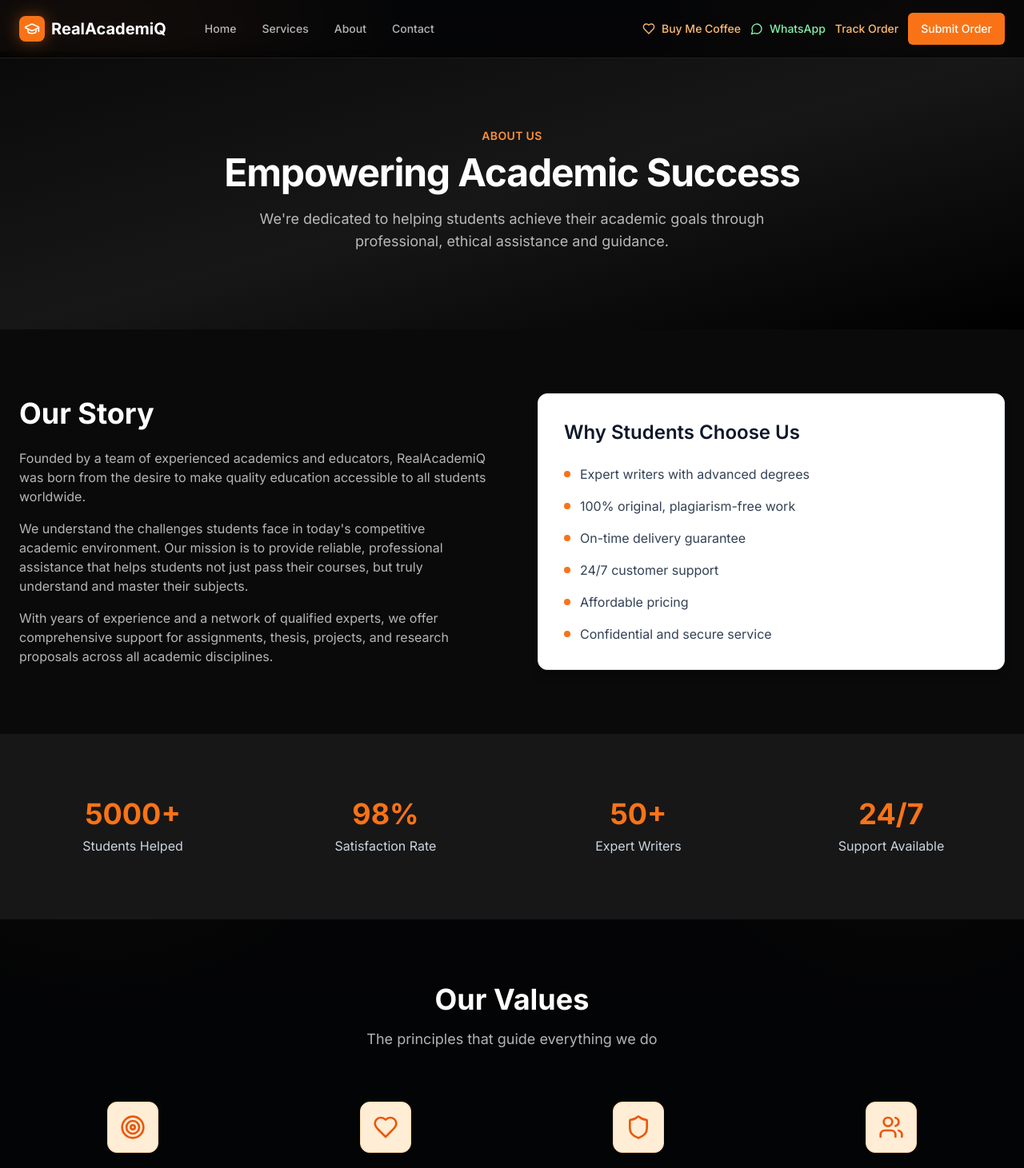
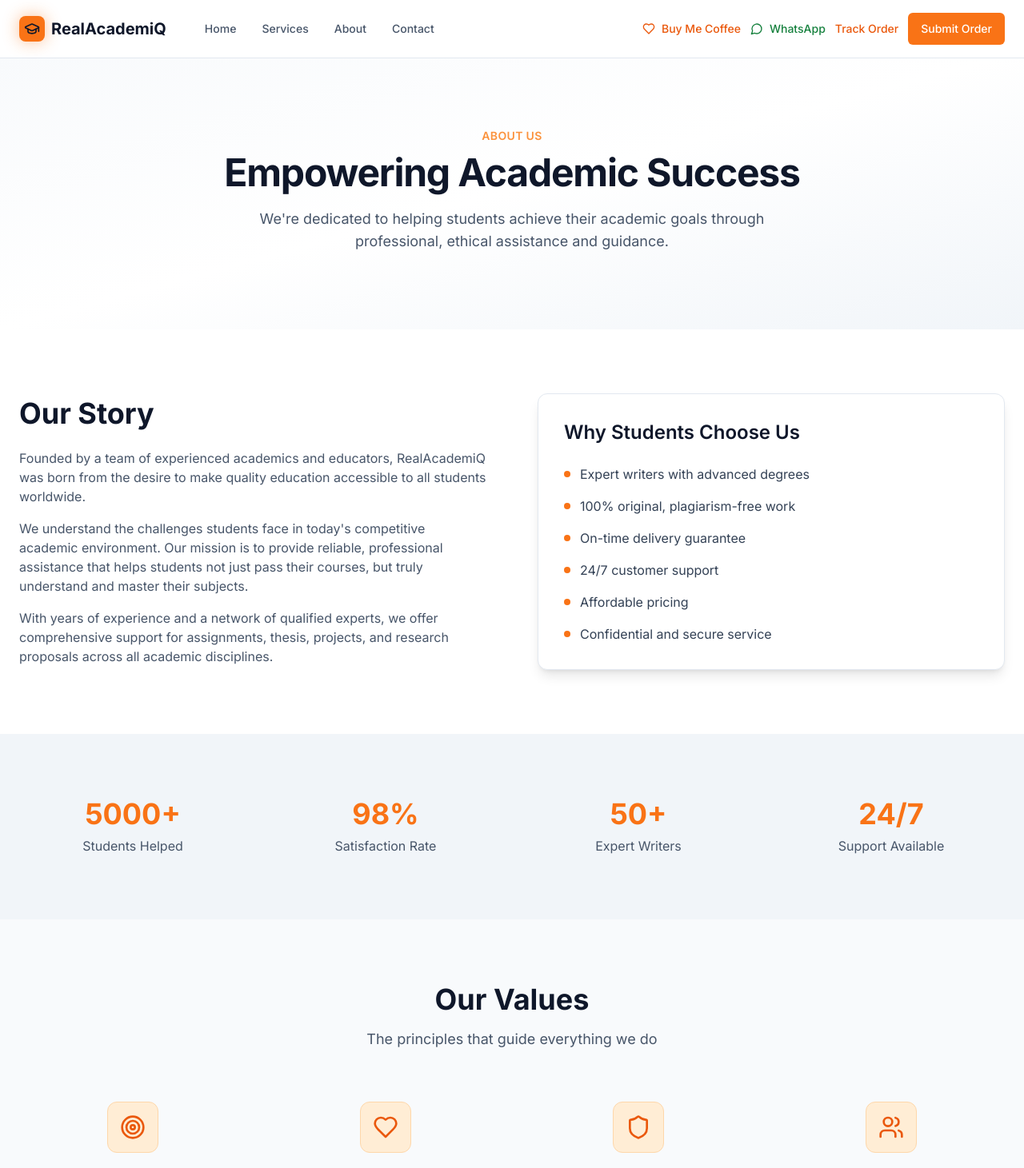
Before and after one commit to WolfriderReal/RealAcademiQ-, a Next.js app: page /about in a window 1280 px wide. Shown: the top 1461 px of the page at 80% size. Built offline with nearby package versions, Linux system fonts and the light colour scheme.

Commit message:
Apply clear light theme across all public pages and header

```diff
--- a/src/app/about/page.tsx
+++ b/src/app/about/page.tsx
@@ -36,14 +36,14 @@ export default function About() {
   return (
     <div>
       {/* Hero Section */}
-      <section className="bg-gradient-to-br from-neutral-950 via-neutral-900 to-black py-20 md:py-24">
+      <section className="bg-gradient-to-br from-slate-50 via-white to-slate-100 py-20 md:py-24">
         <div className="max-w-7xl mx-auto px-6 text-center">
           <div>
             <p className="text-orange-400 font-semibold text-sm tracking-wide uppercase mb-3">About Us</p>
-            <h1 className="text-4xl md:text-5xl font-bold text-white tracking-tight">
+            <h1 className="text-4xl md:text-5xl font-bold text-slate-900 tracking-tight">
               Empowering Academic Success
             </h1>
-            <p className="mt-5 text-lg text-white/70 max-w-2xl mx-auto">
+            <p className="mt-5 text-lg text-slate-600 max-w-2xl mx-auto">
               We&apos;re dedicated to helping students achieve their academic goals through professional,
               ethical assistance and guidance.
             </p>
@@ -52,14 +52,14 @@ export default function About() {
       </section>
 
       {/* Story Section */}
-      <section className="py-20 bg-neutral-950">
+      <section className="py-20 bg-white">
         <div className="max-w-7xl mx-auto px-6">
           <div className="grid grid-cols-1 lg:grid-cols-2 gap-16 items-center">
             <div>
-              <h2 className="text-3xl md:text-4xl font-bold text-white mb-6">
+              <h2 className="text-3xl md:text-4xl font-bold text-slate-900 mb-6">
                 Our Story
               </h2>
-              <div className="space-y-4 text-white/70">
+              <div className="space-y-4 text-slate-600">
                 <p>
                   Founded by a team of experienced academics and educators, RealAcademiQ was born
                   from the desire to make quality education accessible to all students worldwide.
@@ -98,7 +98,7 @@ export default function About() {
       </section>
 
       {/* Stats Section */}
-      <section className="py-20 bg-neutral-900 text-white">
+      <section className="py-20 bg-slate-100 text-slate-900">
         <div className="max-w-7xl mx-auto px-6">
           <div className="grid grid-cols-2 md:grid-cols-4 gap-8">
             {stats.map((stat, i) => (
@@ -109,7 +109,7 @@ export default function About() {
                 <div className="text-3xl md:text-4xl font-bold text-orange-500 mb-2">
                   {stat.number}
                 </div>
-                <div className="text-slate-300">{stat.label}</div>
+                <div className="text-slate-600">{stat.label}</div>
               </div>
             ))}
           </div>
@@ -117,13 +117,13 @@ export default function About() {
       </section>
 
       {/* Values Section */}
-      <section className="py-20 bg-black/70">
+      <section className="py-20 bg-slate-50">
         <div className="max-w-7xl mx-auto px-6">
           <div className="text-center mb-16">
-            <h2 className="text-3xl md:text-4xl font-bold text-white mb-4">
+            <h2 className="text-3xl md:text-4xl font-bold text-slate-900 mb-4">
               Our Values
             </h2>
-            <p className="text-lg text-white/70">
+            <p className="text-lg text-slate-600">
               The principles that guide everything we do
             </p>
           </div>
@@ -148,7 +148,7 @@ export default function About() {
       <section className="py-20 bg-gradient-to-r from-orange-600 to-orange-500">
         <div className="max-w-4xl mx-auto px-6 text-center">
           <div>
-            <h2 className="text-3xl md:text-4xl font-bold text-white mb-6">
+            <h2 className="text-3xl md:text-4xl font-bold text-slate-900 mb-6">
               Ready to Start Your Academic Journey?
             </h2>
             <p className="text-xl text-orange-50/90 mb-8">
--- a/src/app/globals.css
+++ b/src/app/globals.css
@@ -4,24 +4,24 @@
 
 @layer base {
   :root {
-    --background: 220 22% 8%;
-    --foreground: 210 40% 98%;
-    --card: 220 18% 12%;
-    --card-foreground: 210 40% 98%;
+    --background: 0 0% 100%;
+    --foreground: 222.2 84% 4.9%;
+    --card: 0 0% 100%;
+    --card-foreground: 222.2 84% 4.9%;
     --popover: 0 0% 100%;
     --popover-foreground: 222.2 84% 4.9%;
     --primary: 24 95% 56%;
-    --primary-foreground: 20 20% 10%;
-    --secondary: 220 17% 16%;
-    --secondary-foreground: 210 40% 98%;
-    --muted: 220 17% 16%;
-    --muted-foreground: 215 20.2% 72%;
+    --primary-foreground: 0 0% 100%;
+    --secondary: 210 40% 96.1%;
+    --secondary-foreground: 222.2 47.4% 11.2%;
+    --muted: 210 40% 96.1%;
+    --muted-foreground: 215.4 16.3% 46.9%;
     --accent: 24 95% 56%;
-    --accent-foreground: 20 20% 10%;
+    --accent-foreground: 0 0% 100%;
     --destructive: 0 84.2% 60.2%;
     --destructive-foreground: 210 40% 98%;
-    --border: 220 13% 22%;
-    --input: 220 13% 22%;
+    --border: 214.3 31.8% 91.4%;
+    --input: 214.3 31.8% 91.4%;
     --ring: 24 95% 56%;
     --radius: 0.5rem;
   }
@@ -56,9 +56,9 @@
   body {
     @apply bg-background text-foreground;
     background-image:
-      radial-gradient(circle at 10% 10%, rgba(251, 146, 60, 0.18), transparent 28%),
-      radial-gradient(circle at 88% 18%, rgba(251, 146, 60, 0.1), transparent 25%),
-      linear-gradient(180deg, #0f1116 0%, #090b0f 100%);
+      radial-gradient(circle at 10% 10%, rgba(251, 146, 60, 0.08), transparent 30%),
+      radial-gradient(circle at 88% 18%, rgba(251, 146, 60, 0.05), transparent 28%),
+      linear-gradient(180deg, #ffffff 0%, #f8fafc 100%);
     background-attachment: fixed;
   }
 }
--- a/src/components/Header.tsx
+++ b/src/components/Header.tsx
@@ -22,28 +22,28 @@ export default function Header() {
   }
 
   return (
-    <header className="fixed top-0 w-full bg-black/65 backdrop-blur-md border-b border-white/10 z-50">
+    <header className="fixed top-0 w-full bg-white/95 backdrop-blur-md border-b border-slate-200 z-50">
       <div className="max-w-7xl mx-auto px-6 py-4">
         <div className="flex items-center justify-between">
           <div className="flex items-center gap-12">
             <Link href="/" className="flex items-center gap-2">
               <div className="w-8 h-8 bg-orange-500 rounded-lg flex items-center justify-center shadow-[0_0_20px_rgba(249,115,22,0.45)]">
-                <GraduationCap className="w-5 h-5 text-white" />
+                <GraduationCap className="w-5 h-5 text-slate-900" />
               </div>
-              <span className="text-xl font-bold text-white">RealAcademiQ</span>
+              <span className="text-xl font-bold text-slate-900">RealAcademiQ</span>
             </Link>
 
             <nav className="hidden md:flex items-center gap-8">
-              <Link href="/" className="text-sm font-medium transition-colors text-white/70 hover:text-white">
+              <Link href="/" className="text-sm font-medium transition-colors text-slate-600 hover:text-slate-900">
                 Home
               </Link>
-              <Link href="/services" className="text-sm font-medium transition-colors text-white/70 hover:text-white">
+              <Link href="/services" className="text-sm font-medium transition-colors text-slate-600 hover:text-slate-900">
                 Services
               </Link>
-              <Link href="/about" className="text-sm font-medium transition-colors text-white/70 hover:text-white">
+              <Link href="/about" className="text-sm font-medium transition-colors text-slate-600 hover:text-slate-900">
                 About
               </Link>
-              <Link href="/contact" className="text-sm font-medium transition-colors text-white/70 hover:text-white">
+              <Link href="/contact" className="text-sm font-medium transition-colors text-slate-600 hover:text-slate-900">
                 Contact
               </Link>
             </nav>
@@ -52,7 +52,7 @@ export default function Header() {
           <div className="flex items-center gap-3 relative">
             <button
               onClick={() => setShowDonationModal(!showDonationModal)}
-              className="hidden sm:inline-flex items-center gap-2 text-sm font-medium text-orange-300 hover:text-orange-200 transition-colors"
+              className="hidden sm:inline-flex items-center gap-2 text-sm font-medium text-orange-600 hover:text-orange-700 transition-colors"
               title="Support us"
             >
               <Heart className="w-4 h-4" />
@@ -60,12 +60,12 @@ export default function Header() {
             </button>
 
             {showDonationModal && (
-              <div className="absolute top-12 right-0 bg-neutral-950 border border-white/10 rounded-lg shadow-2xl p-4 min-w-80 z-50">
+              <div className="absolute top-12 right-0 bg-white border border-slate-200 rounded-lg shadow-2xl p-4 min-w-80 z-50">
                 <div className="flex justify-between items-center mb-4">
-                  <h3 className="font-semibold text-white">Support RealAcademiQ</h3>
+                  <h3 className="font-semibold text-slate-900">Support RealAcademiQ</h3>
                   <button
                     onClick={() => setShowDonationModal(false)}
-                    className="text-white/50 hover:text-white/80"
+                    className="text-slate-400 hover:text-slate-700"
                   >
                     <X className="w-4 h-4" />
                   </button>
@@ -127,12 +127,12 @@ export default function Header() {
               href={whatsappLink}
               target="_blank"
               rel="noopener noreferrer"
-              className="hidden sm:inline-flex items-center gap-2 text-sm font-medium text-green-300 hover:text-green-200"
+              className="hidden sm:inline-flex items-center gap-2 text-sm font-medium text-green-700 hover:text-green-800"
             >
               <MessageCircle className="w-4 h-4" />
               WhatsApp
             </a>
-            <Link href="/track-order" className="hidden sm:inline text-sm font-medium transition-colors text-orange-300 hover:text-orange-200">
+            <Link href="/track-order" className="hidden sm:inline text-sm font-medium transition-colors text-orange-600 hover:text-orange-700">
               Track Order
             </Link>
             <Link href="/order">
--- a/src/components/TestimonialsAndSupport.tsx
+++ b/src/components/TestimonialsAndSupport.tsx
@@ -77,9 +77,9 @@ function StarRating({ rating }: { rating: number }) {
 
 export default function TestimonialsAndSupport() {
   return (
-    <section className="py-12 bg-neutral-950">
+    <section className="py-12 bg-white">
       <div className="max-w-3xl mx-auto px-4">
-        <h2 className="text-3xl font-bold text-white text-center mb-8">Testimonials</h2>
+        <h2 className="text-3xl font-bold text-slate-900 text-center mb-8">Testimonials</h2>
         <div className="space-y-8">
           {testimonials.map((t, idx) => (
             <div key={idx} className="bg-white border border-slate-200 p-6 rounded-xl shadow-xl shadow-black/20 text-center">
```
Also changed, not shown: src/app/contact/page.tsx (+8 -8 lines), src/app/order/page.tsx (+21 -21 lines), src/app/page.tsx (+28 -28 lines), src/app/services/page.tsx (+11 -11 lines), src/app/track-order/page.tsx (+10 -10 lines).
